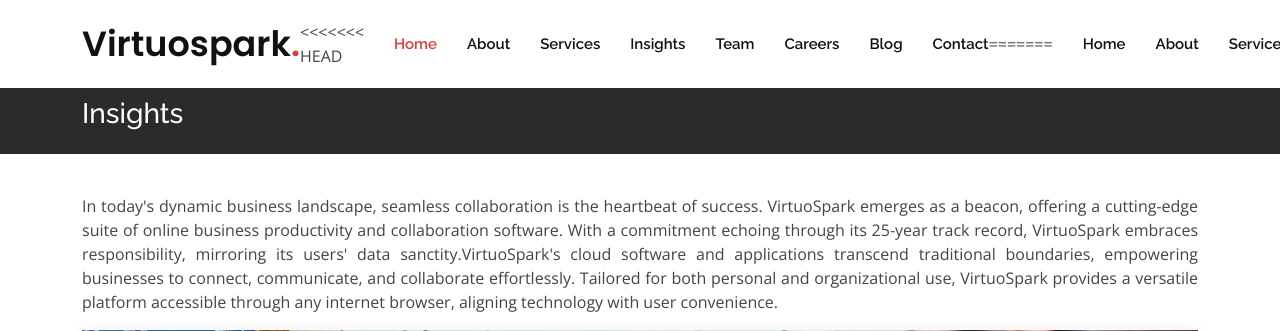
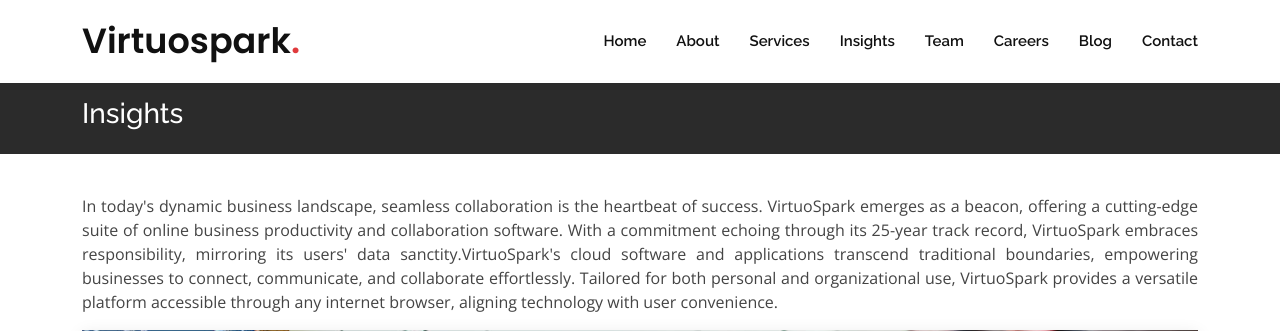
Before and after one commit to TRshyam/Virtuospark-Technology, a Flask app: page /blog in a window 1280 px wide. Shown: the top 331 px of the page. Run offline with Flask 3, Linux system fonts and the light colour scheme; some libraries are stand-ins or nearby versions.

```diff
--- a/templates/navbar.html
+++ b/templates/navbar.html
@@ -1,16 +1,5 @@
 <nav id="navbar" class="navbar order-last order-lg-0">
     <ul>
-<<<<<<< HEAD
-        <li><a class="nav-link scrollto active" href="/">Home</a></li>
-        <li><a class="nav-link scrollto" href="/#about">About</a></li>
-        <li><a class="nav-link scrollto" href="/#services">Services</a></li>
-        <!-- <li><a class="nav-link scrollto" href="#clients">Tech-Stack</a></li> -->
-        <li><a class="nav-link scrollto " href="/#portfolio">Insights</a></li>
-        <li><a class="nav-link scrollto" href="/#team">Team</a></li>
-        <li><a href="careers">Careers</a></li>
-        <li><a href="blog">Blog</a></li>
-        <li><a class="nav-link scrollto" href="/#contact">Contact</a></li>
-=======
         <li><a class="nav-link scrollto " href="{{url_for('homepage')}}">Home</a></li>
         <li><a class="nav-link scrollto" href="{{ url_for('homepage') }}#about">About</a></li>
         <li><a class="nav-link scrollto" href="{{ url_for('homepage') }}#services">Services</a></li>
@@ -24,7 +13,6 @@
 
 
 
->>>>>>> ced954808eb0ffc11e71ae79521d902c3f619511
     </ul>
     <i class="bi bi-list mobile-nav-toggle"></i>
 </nav><!-- .navbar -->
--- /dev/null
+++ b/templates/sub.html
@@ -0,0 +1,3 @@
+<form action="{{ url_for('subscribe') }}" method="post" id="subscribeForm">
+    <input type="email" name="email"><input type="submit" value="Subscribe">
+</form>
```
Also changed, not shown: static/assets/vendor/php-email-form/validate.js.
